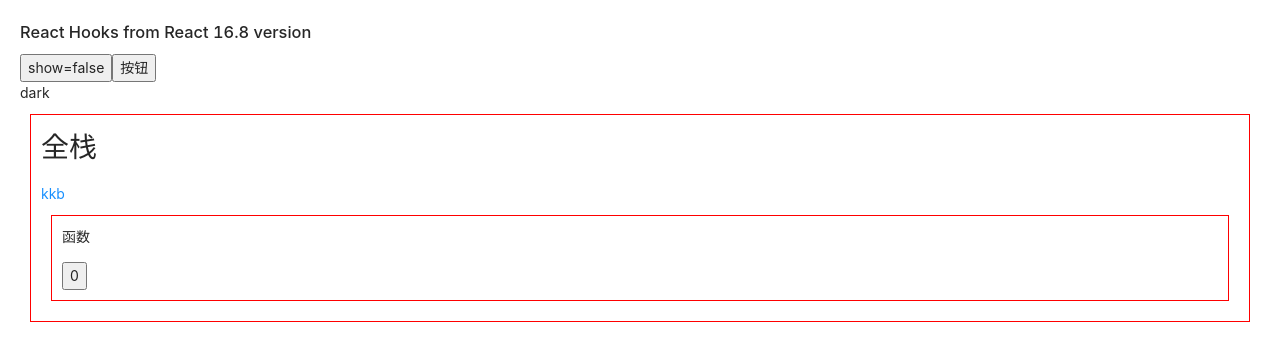
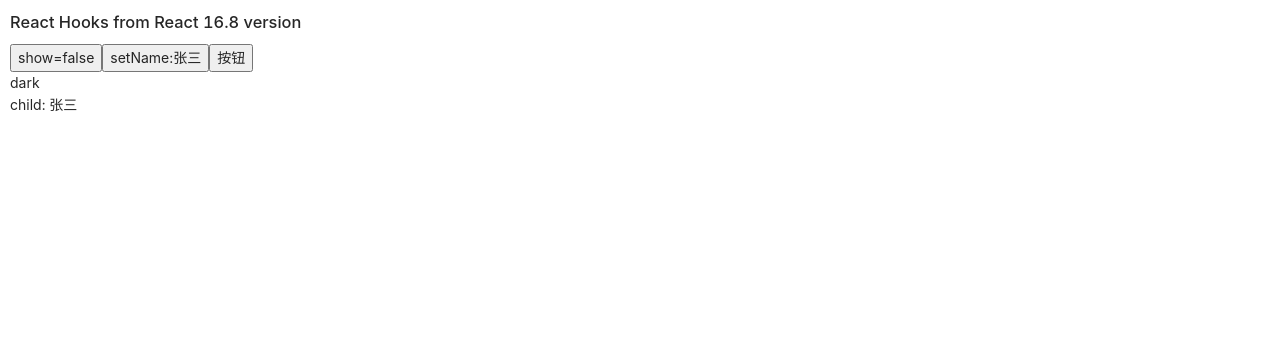
Before and after one commit to Believel/blog, a React (Vite) app in the folder React/my-react-app/: page / in a window 1280 px wide. Shown: the top 360 px of the page. Built offline with nearby package versions, Linux system fonts and the light colour scheme.

Commit message:
react hooks需要注意的地方

```diff
--- a/React/my-react-app/src/demo/09Hooks/index.tsx
+++ b/React/my-react-app/src/demo/09Hooks/index.tsx
@@ -3,17 +3,41 @@
 
 import UseRefDemo from './UseRefDemo'
 
+interface Props {
+  useInfo: {
+    name: string
+  }
+}
+
+function Child (props: Props) {
+  const { useInfo } = props
+  // render : 初始化 state
+  //! re-render: 只恢复初始化的 state 值，不会再重新设置新的值。(所以此时name的值不随userInfo.name变化的)
+  const [name, setName] = useState<string>(useInfo.name)
+  return (
+    <div>
+      child: { name }
+    </div>
+  )
+}
+
 const HooksDemo = () => {
   const [show, setShow] = useState<boolean>(false)
+  const [name, setName] = useState<string>('张三')
+  const useInfo = {
+    name
+  }
 
   return (
     <div>
       <h3>React Hooks from React 16.8 version</h3>
       <button onClick={() => setShow(false)}>show=false</button>
+      <button onClick={() => setName('李四')}>setName:{name}</button>
       {
         show && <Counter />
       }
       <UseRefDemo />
+      <Child useInfo={useInfo} />
     </div>
   )
 }
--- a/React/my-react-app/src/main.tsx
+++ b/React/my-react-app/src/main.tsx
@@ -3,7 +3,7 @@
 import './index.css'
 import App from './App'
 import 'antd/dist/antd.css';
-import './source/index'
+// import './source/index'
 
 // redux case
 // import ReduxDemoApp from './demo/06ReduxDemo'
```
